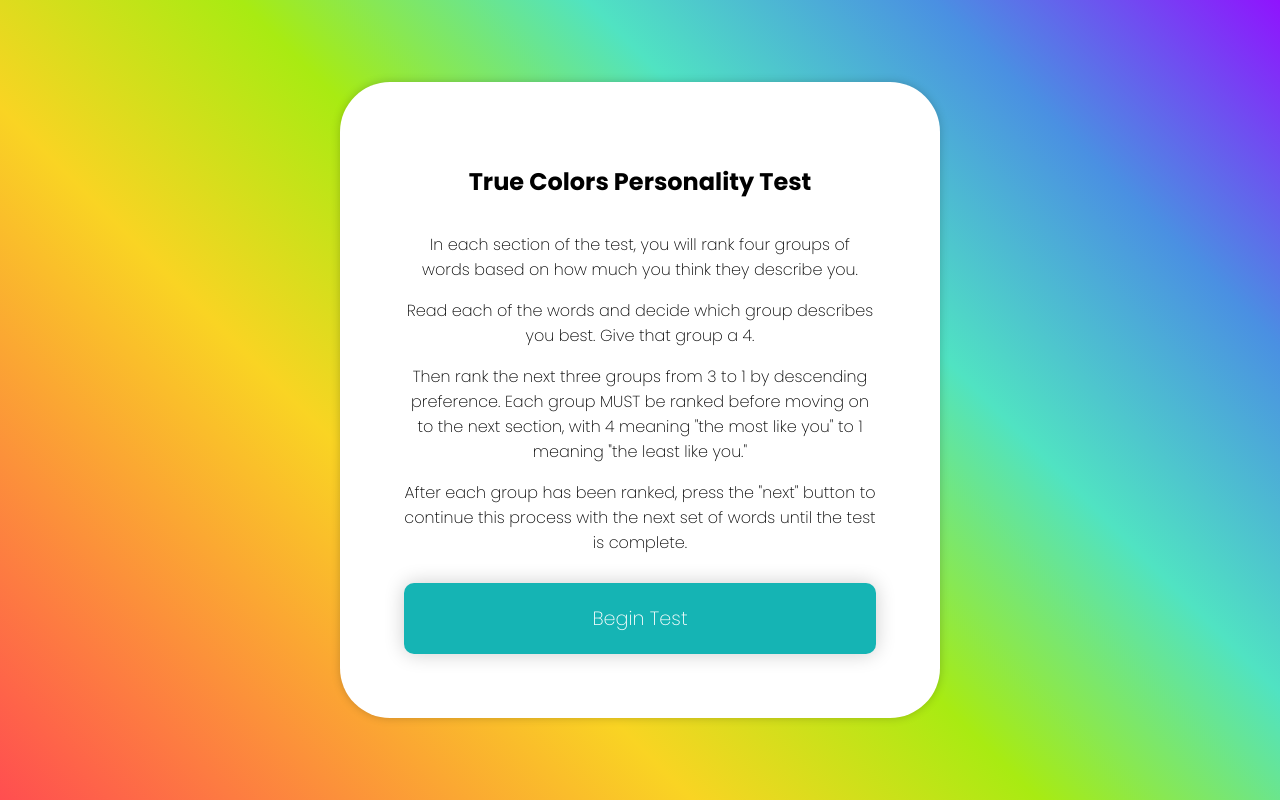
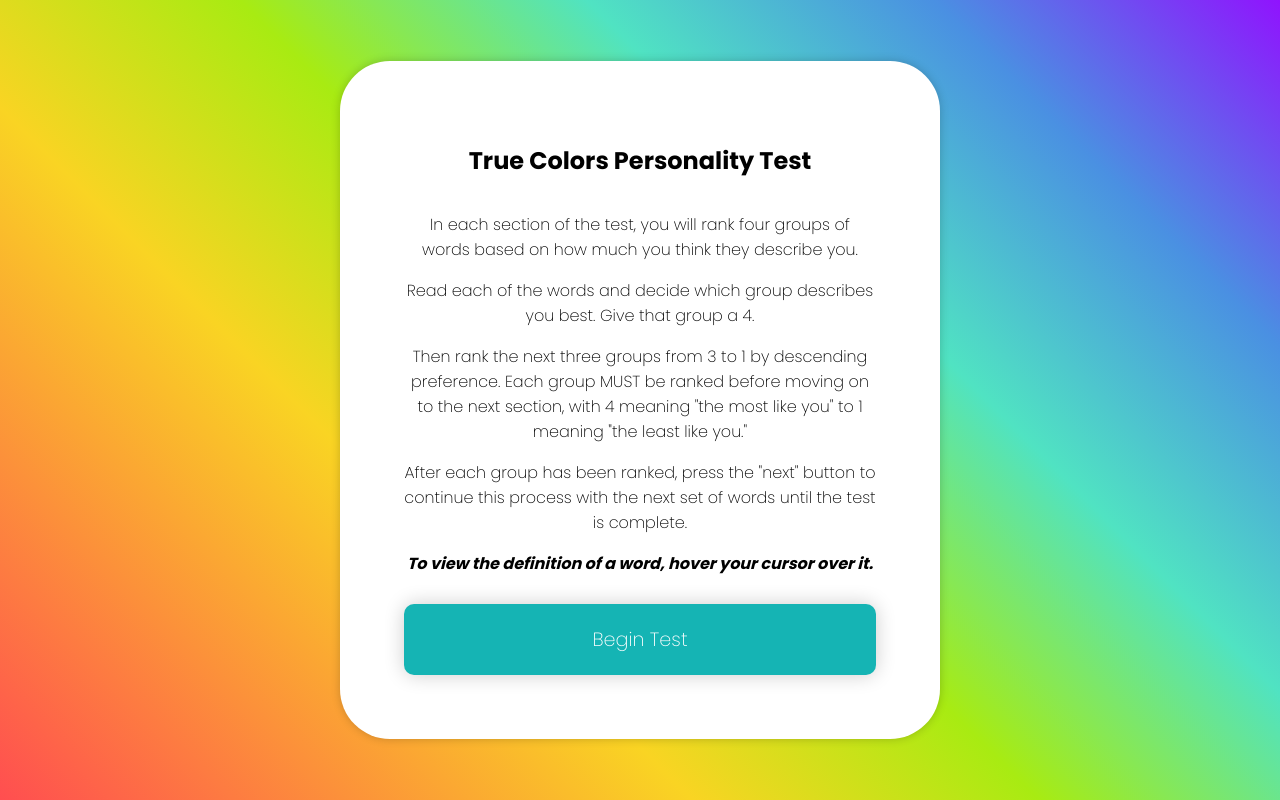
Before and after one commit to cs298-398f23/trueColorsWebApp, a Flask app: page / in a window 1280 px wide. Run offline with Flask 3, Linux system fonts and the light colour scheme.

Commit message:
Update index.html

```diff
--- a/templates/index.html
+++ b/templates/index.html
@@ -18,6 +18,7 @@
     <p>Then rank the next three groups from 3 to 1 by descending preference. Each group MUST be ranked before moving on
         to the next section, with 4 meaning "the most like you" to 1 meaning "the least like you."</p>
     <p>After each group has been ranked, press the "next" button to continue this process with the next set of words until the test is complete.</p>
+    <em><strong>To view the definition of a word, hover your cursor over it.</em></strong>
     <!-- "Begin Test" button-->
     <button type="button", class="special_button" id="start_button">Begin Test</button>
 
@@ -47,9 +48,9 @@
             <label for="1" id="one_button">1</label>
 
         <ul>
-            <li>Active</li>
-            <li>Opportunistic</li>
-            <li>Spontaneous</li>
+            <li title="Definition: Engaging or ready to engage in physically energetic pursuits.">Active</li>
+            <li title="Definition: Exploiting chances offered by immediate circumstances without reference to a general plan or moral principle.">Opportunistic</li>
+            <li title="Definition: (Of a person) Having an open, natural, and uninhibited manner.">Spontaneous</li>
         </ul>
 
     </div>
@@ -71,9 +72,9 @@
             <label for="1" id="one_button">1</label>
 
         <ul>
-            <li>Parental</li>
-            <li>Traditional</li>
-            <li>Responsible</li>
+            <li title="Definition: To be parent-like in nature.">Parental</li>
+            <li title="Definition: (Of a person) Adhering to tradition, or to a particular tradition.">Traditional</li>
+            <li title="Definition: Capable of being trusted.">Responsible</li>
         </ul>
 
     </div>
@@ -95,9 +96,9 @@
             <label for="1" id="one_button">1</label>
 
         <ul>
-            <li>Authentic</li>
-            <li>Harmonious</li>
-            <li>Compassionate</li>
+            <li title="Definition: Of undisputed origin; genuine.">Authentic</li>
+            <li title="Definition: Free from disagreement or dissent.">Harmonious</li>
+            <li title="Definition: Feeling or showing sympathy and concern for others.">Compassionate</li>
         </ul>
 
     </div>
@@ -119,9 +120,9 @@
             <label for="1" id="one_button">1</label>
 
         <ul>
-            <li>Versatile</li>
-            <li>Inventive</li>
-            <li>Competent</li>
+            <li title="Definition: Able to adapt or be adapted to many different functions or activities.">Versatile</li>
+            <li title="Definition: Having the ability to create or design new things or to think originally.">Inventive</li>
+            <li title="Definition: Having the necessary ability, knowledge, or skill to do something successfully.">Competent</li>
         </ul>
 
     </div>
@@ -154,10 +155,12 @@
             <label for="1" id="one_button">1</label>
 
         <ul>
-            <li>Curious</li>
-            <li>Conceptual</li>
-            <li>Knowledgeable</li>
+            <li title="Definition: Eager to know or learn something.">Curious</li>
+            <li title="Definition: Relating to or based on mental concepts; a thinker.">Conceptual</li>
+            <li title="Definition: Intelligent and well informed.">Knowledgeable</li>
         </ul>
+
+
 
     </div>
 
@@ -178,9 +181,9 @@
             <label for="1" id="one_button">1</label>
 
         <ul>
-            <li>Unique</li>
-            <li>Empathetic</li>
-            <li>Communicative</li>
+            <li title="Definition: Being the only one of its kind; unlike anything else.">Unique</li>
+            <li title="Definition: Showing an ability to understand and share the feelings of another.">Empathetic</li>
+            <li title="Definition: Ready to talk or impart information.">Communicative</li>
         </ul>
 
     </div>
@@ -202,9 +205,9 @@
             <label for="1" id="one_button">1</label>
 
         <ul>
-            <li>Practical</li>
-            <li>Sensible</li>
-            <li>Dependable</li>
+            <li title="Definition: (Of a person) Sensible and realistic in their approach to a situation or problem.">Practical</li>
+            <li title="Definition: (Of a person) Possessing or displaying reason.">Sensible</li>
+            <li title="Definition: Trustworthy and reliable.">Dependable</li>
         </ul>
 
     </div>
@@ -226,9 +229,9 @@
             <label for="1" id="one_button">1</label>
 
         <ul>
-            <li>Competitive</li>
-            <li>Impetuous</li>
-            <li>Impactful</li>
+            <li title="Definition: Eager to be more successful than other people.">Competitive</li>
+            <li title="Definition: Acting or done quickly and without thought or care.">Impetuous</li>
+            <li title="Definition: Having a major impact or effect.">Impactful</li>
         </ul>
 
     </div>
@@ -261,9 +264,9 @@
             <label for="1" id="one_button">1</label>
 
         <ul>
-            <li>Loyal</li>
-            <li>Conservative</li>
-            <li>Organized</li>
+            <li title="Definition: Giving or showing firm and constant support or allegiance to a person or institution.">Loyal</li>
+            <li title="Definition: Against change or innovation and holding traditional values.">Conservative</li>
+            <li title="Definition: Having one's affairs in order so as to deal with them efficiently.">Organized</li>
         </ul>
 
     </div>
@@ -285,9 +288,9 @@
             <label for="1" id="one_button">1</label>
 
         <ul>
-            <li>Devoted</li>
-            <li>Warm</li>
-            <li>Poetic</li>
+            <li title="Definition: Very loving or loyal.">Devoted</li>
+            <li title="Definition: Having, showing, or expressive of enthusiasm, affection, or kindness.">Warm</li>
+            <li title="Definition: Having an imaginative or sensitively emotional style of expression.">Poetic</li>
         </ul>
 
     </div>
@@ -309,9 +312,9 @@
             <label for="1" id="one_button">1</label>
 
         <ul>
-            <li>Realistic</li>
-            <li>Open-minded</li>
-            <li>Adventuresome</li>
+            <li title="Definition: Having or showing a sensible and practical idea of what can be achieved or expected.">Realistic</li>
+            <li title="Definition: Willing to consider new ideas; unprejudiced.">Open-minded</li>
+            <li title="Definition: Given to adventures or to running risks; adventurous.">Adventuresome</li>
         </ul>
 
     </div>
@@ -333,9 +336,9 @@
             <label for="1" id="one_button">1</label>
 
         <ul>
-            <li>Theoretical</li>
-            <li>Seeking</li>
-            <li>Ingenious</li>
+            <li title="Definition: Concerned with or involving the theory of a subject or area of study rather than its practical application.">Theoretical</li>
+            <li title="Definition: Attempt or desire to obtain or achieve.">Seeking</li>
+            <li title="Definition: Having or showing an unusual aptitude for discovering, inventing, or contriving. ">Ingenious</li>
         </ul>
 
     </div>
@@ -368,9 +371,9 @@
             <label for="1" id="one_button">1</label>
 
         <ul>
-            <li>Concerned</li>
-            <li>Procedural</li>
-            <li>Cooperative</li>
+            <li title="Definition: Worried, troubled, or anxious.">Concerned</li>
+            <li title="Definition: Relating to an established or official way of doing something.">Procedural</li>
+            <li title="Definition: Involving mutual assistance in working toward a common goal.">Cooperative</li>
         </ul>
 
     </div>
@@ -392,9 +395,9 @@
             <label for="1" id="one_button">1</label>
 
         <ul>
-            <li>Daring</li>
-            <li>Impulsive</li>
-            <li>Fun</li>
+            <li title="Definition: Adventurous or audaciously bold.">Daring</li>
+            <li title="Definition: Acting or done without thought.">Impulsive</li>
+            <li title="Definition: Amusing, entertaining, or enjoyable.">Fun</li>
         </ul>
 
     </div>
@@ -416,9 +419,9 @@
             <label for="1" id="one_button">1</label>
 
         <ul>
-            <li>Tender</li>
-            <li>Inspirational</li>
-            <li>Dramatic</li>
+            <li title="Definition: Showing gentleness and concern or sympathy.">Tender</li>
+            <li title="Definition: Providing or showing creative or spiritual inspiration.">Inspirational</li>
+            <li title="Definition: Talking or behaving in a way that makes something seem much worse, more serious, or more frightening than it really is.">Dramatic</li>
         </ul>
 
     </div>
@@ -440,9 +443,9 @@
             <label for="1" id="one_button">1</label>
 
         <ul>
-            <li>Determined</li>
-            <li>Complex</li>
-            <li>Composed</li>
+            <li title="Definition: Having made a firm decision and being resolved not to change it.">Determined</li>
+            <li title="Definition: Having many parts, details, ideas, or functions often related in a complicated way.">Complex</li>
+            <li title="Definition: Having one's feelings and expression under control; calm.">Composed</li>
         </ul>
 
     </div>
@@ -475,9 +478,9 @@
             <label for="1" id="one_button">1</label>
 
         <ul>
-            <li>Philosophical</li>
-            <li>Principled</li>
-            <li>Rational</li>
+            <li title="Definition: Having or showing a calm attitude toward disappointments or difficulties.">Philosophical</li>
+            <li title="Definition: Acting in accordance with morality and showing recognition of right and wrong.">Principled</li>
+            <li title="Definition: Based on or in accordance with reason or logic.">Rational</li>
         </ul>
 
     </div>
@@ -499,9 +502,9 @@
             <label for="1" id="one_button">1</label>
 
         <ul>
-            <li>Vivacious</li>
-            <li>Affectionate</li>
-            <li>Sympathetic</li>
+            <li title="Definition: Attractively lively and animated.">Vivacious</li>
+            <li title="Definition: Readily feeling or showing fondness or tenderness.">Affectionate</li>
+            <li title="Definition: Feeling, showing, or expressing sympathy for others.">Sympathetic</li>
         </ul>
 
     </div>
@@ -523,9 +526,9 @@
             <label for="1" id="one_button">1</label>
 
         <ul>
-            <li>Exciting</li>
-            <li>Courageous</li>
-            <li>Skillful</li>
+            <li title="Definition: Causing great enthusiasm and eagerness.">Exciting</li>
+            <li title="Definition: Not deterred by danger or fear; brave.">Courageous</li>
+            <li title="Definition: Having the training, knowledge, and experience that is needed to do something well.">Skillful</li>
         </ul>
 
     </div>
@@ -547,9 +550,9 @@
             <label for="1" id="one_button">1</label>
 
         <ul>
-            <li>Orderly</li>
-            <li>Conventional</li>
-            <li>Caring</li>
+            <li title="Definition: Neatly and methodically arranged.">Orderly</li>
+            <li title="Definition: Normal, ordinary, and following the accepted way.">Conventional</li>
+            <li title="Definition: Displaying kindness and concern for others.">Caring</li>
         </ul>
 
     </div>
@@ -563,7 +566,7 @@
 
     <h2 id="results_title">Your True Color is...</h2>
     <!-- Color result goes here -->
-    <h2 id="user_result">MY_COLOR_HERE<br><br></h2>
+    <h2 id="user_result">MY_COLOR_HERE</h2>
     <!-- "Learn More" button-->
     <button type="button", class="special_button" id="info_button">Learn more about your color!</button>
     <!-- "Retake Test" button-->
```
